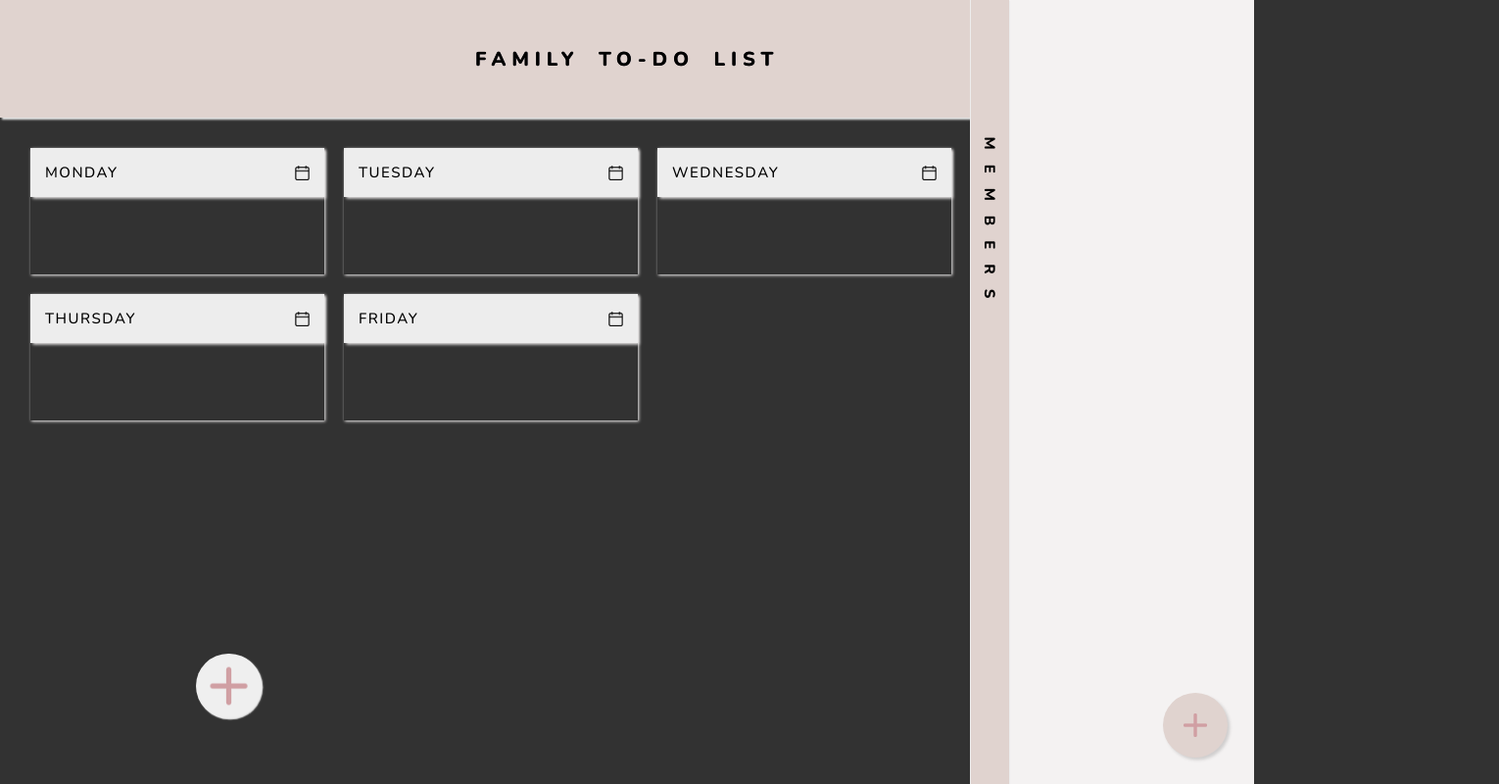
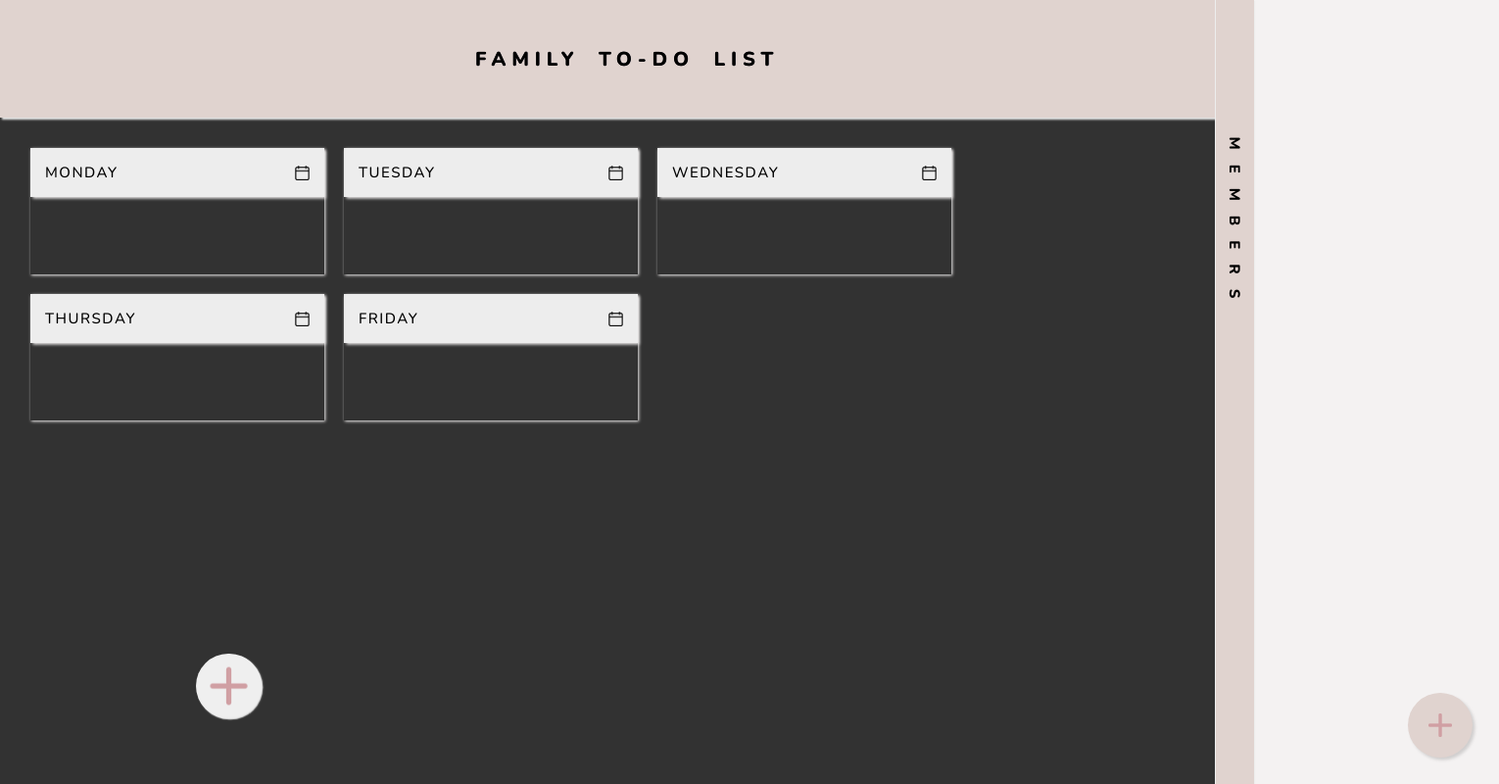
Before and after one commit to paulalast/familyTODOList, a website: page index.html in a window 1280 px wide. Shown: the whole page at 98% size, 1530 px wide, since content can reach past the window. Drawn offline with nearby package versions, Linux system fonts and the light colour scheme.

Commit message:
hover update

```diff
--- a/src/sass/style.scss
+++ b/src/sass/style.scss
@@ -137,7 +137,7 @@ main {
 	position: absolute;
 	top: 0;
 	right: -25em;
-	right: 0;
+
 	height: 100vh;
 	width: 25em;
 	background-color: $beige;
```
Also changed, not shown: dist/css/style.min.css, 1 other file.
